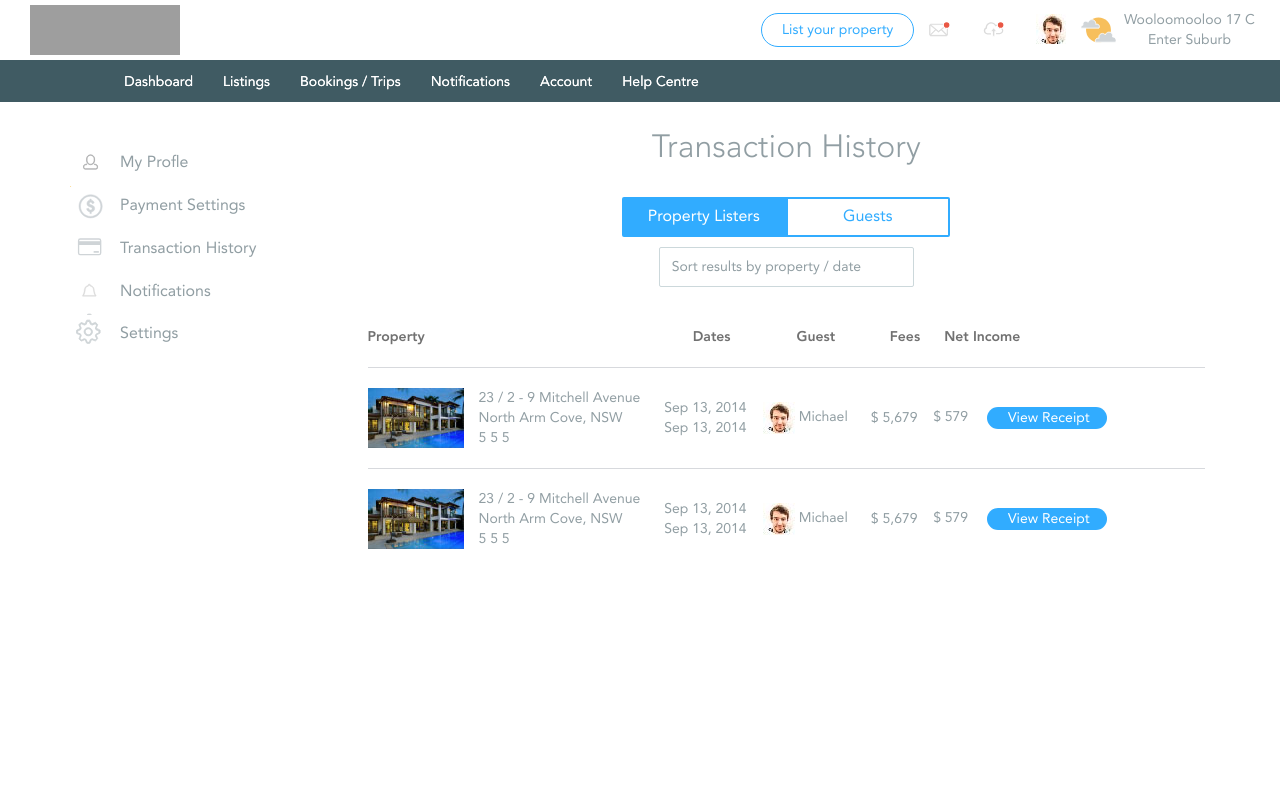
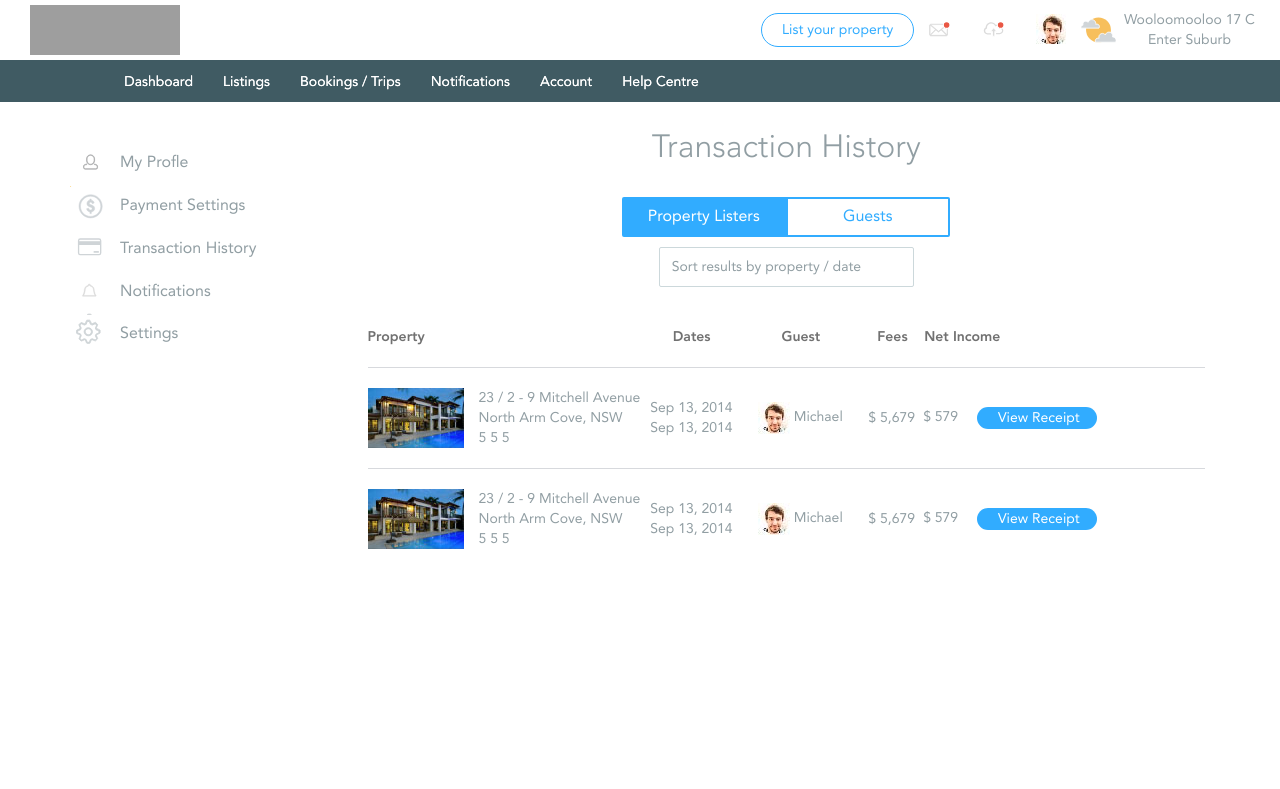
Before and after one commit to dankoknad/OzGetaways, a PHP site: page /transaction-history.html in a window 1280 px wide. Shown: the top 789 px of the page. Run offline with PHP 8.4, Linux system fonts and the light colour scheme; some web fonts are replaced; grey boxes are pictures that could not be loaded.

Commit message:
unnecessary code removal

```diff
--- a/css/custom.css
+++ b/css/custom.css
@@ -1022,6 +1022,14 @@ input[type=text]:-ms-input-placeholder {color:#bac3c6;}
 	.th-title {
 		display: block;
 	}
+	.th-title,
+	.th-date,
+	.th-person-name,
+	.th-fee,
+	.th-title,
+	.th-netincome {
+		width: auto;
+	}
 	.th-property,
 	.th-dates,
 	.th-guests,
@@ -1039,7 +1047,7 @@ input[type=text]:-ms-input-placeholder {color:#bac3c6;}
 	}
 	.th-property,
 	.th-property-title {
-		width: 280px;
+		width: 275px;
 	}
 	.th-dates,
 	.th-dates-title {
@@ -1053,7 +1061,7 @@ input[type=text]:-ms-input-placeholder {color:#bac3c6;}
 	}
 	.th-fees,
 	.th-fees-title {
-		width: 50px;
+		width: 55px;
 		text-align: center;
 	}
 	.th-netincomes,
@@ -1082,34 +1090,7 @@ input[type=text]:-ms-input-placeholder {color:#bac3c6;}
 		width: 120px;
 	}
 }
-@media screen and (min-width: 992px) and (max-width: 1199px) {
-/*  body {
-  	background-color: red;
-  }*/
-}
-@media screen and (min-width: 768px) and (max-width: 991px),
-screen and (min-width: 1200px) {
-/*  body {
-  	background-color: green;
-  }*/
-  th-property,
-	.th-property-title {
-		width: 290px;
-	}
-	.th-dates,
-	.th-dates-title {
-		width: 100px;
-	}
-	.th-guests,
-	.th-guests-title {
-		width: 100px;
-		text-align: center;
-	}
-	.th-fees,
-	.th-fees-title {
-		width: 70px;
-	}
-}
+
 /********* End of Transaction History page **************/
 
 
```
